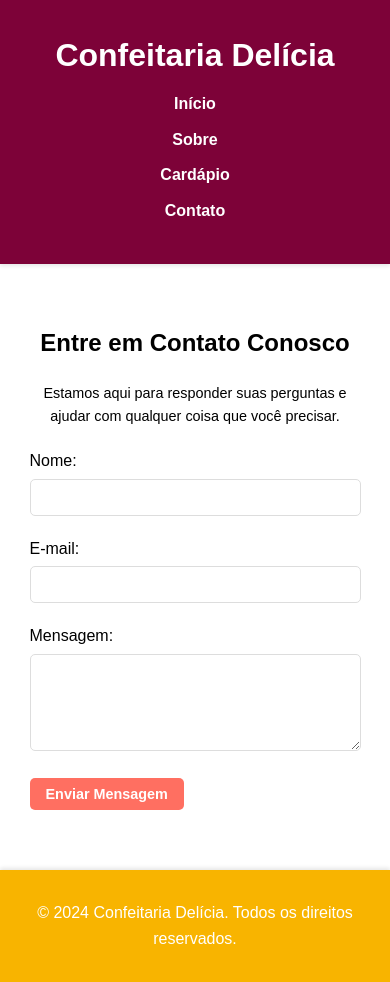
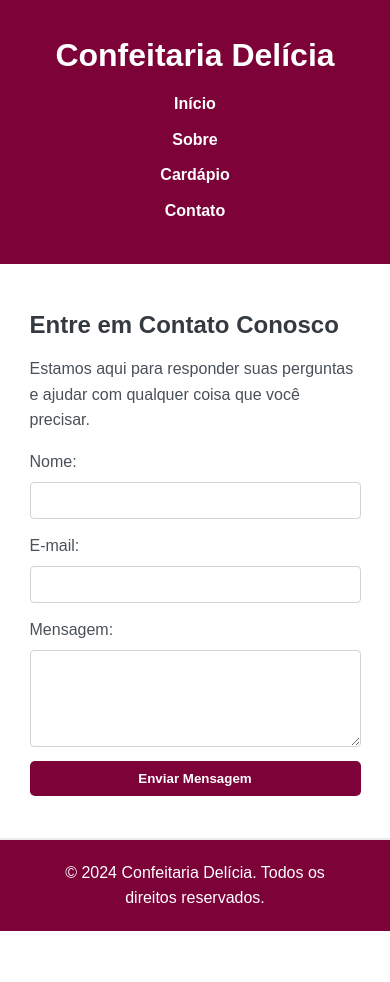
Before and after one commit to isabelamartins3/confeitaria, a Flask app: template templates/contato.html in a window 390 px wide. After the commit the page ends 931 px from the top, so only its background shows below. Run offline with Flask 3, Linux system fonts and the light colour scheme; the template is opened without the code that fills it, so the values that code supplies are empty.

Commit message:
Add files via upload

```diff
--- a/static/css/index.css
+++ b/static/css/index.css
@@ -67,7 +67,7 @@ nav ul li a:hover {
 }
 
 .cta-button {
-    background-color: #ff6f61;
+    background-color: #7d0238;
     color: #fff;
     padding: 10px 20px;
     text-decoration: none;
@@ -144,111 +144,61 @@ nav ul li a:hover {
     }
 }
 
-@media (max-width: 480px) {
-    .hero h2 {
-        font-size: 1.5em;
-    }
-
-    .hero p {
-        font-size: 0.9em;
-    }
-
-    .cta-button {
-        padding: 8px 16px;
-        font-size: 0.9em;
-    }
-    .contact {
-    padding: 50px 0;
-    text-align: center;
+.contact {
+    padding: 2em 0;
+    background-color: #ffffff;
+    border-bottom: 2px solid #e9ecef;
 }
 
 .contact h2 {
-    margin-bottom: 20px;
-    font-size: 2em;
+    margin-bottom: 0.5em;
+    color: #343a40;
 }
 
 .contact p {
-    margin-bottom: 20px;
-    font-size: 1.2em;
+    color: #495057;
+    margin-bottom: 1em;
 }
 
-form {
+.contact form {
     max-width: 600px;
-    margin: 0 auto;
-    text-align: left;
+    margin: auto;
+    display: flex;
+    flex-direction: column; /* Alinha os itens na vertical */
 }
 
-form label {
-    display: block;
-    margin-bottom: 5px;
+.contact label {
+    margin-bottom: 0.5em;
+    color: #495057;
 }
 
-form input,
-form textarea {
+.contact input[type="text"],
+.contact input[type="email"],
+.contact textarea {
     width: 100%;
-    padding: 10px;
-    margin-bottom: 20px;
-    border: 1px solid #ddd;
-    border-radius: 5px;
+    padding: 0.75em;
+    margin-bottom: 1em;
+    border: 1px solid #ced4da;
+    border-radius: 4px;
+    box-sizing: border-box;
 }
 
-form .cta-button {
-    background-color: #ff6f61;
-    color: #fff;
-    padding: 10px 20px;
-    text-decoration: none;
-    font-weight: bold;
-    border-radius: 5px;
-    border: none;
-    cursor: pointer;
-    transition: background-color 0.3s;
+.contact textarea {
+    resize: vertical; /* Permite redimensionar a área de texto verticalmente */
+}
+footer {
+    background-color: #7d0238; /* Cor de fundo do rodapé */
+    color: #fff; /* Cor do texto do rodapé */
+    padding: 10px; /* Espaçamento interno */
+    text-align: center; /* Alinhamento do texto */
 }
 
-form .cta-button:hover {
-    background-color: #e55a50;
+footer p {
+    margin: 0; /* Remove a margem padrão do parágrafo */
 }
 
-footer {
-    background-color: #f8b400;
-    color: #fff;
-    padding: 20px 0;
-    text-align: center;
-    box-shadow: 0 -2px 4px rgba(0, 0, 0, 0.1);
-}
-
-/* Media Queries */
-
-@media (max-width: 768px) {
-    .container {
-        width: 90%;
-        padding: 10px;
-    }
-
-    nav ul li {
-        display: block;
-        margin: 10px 0;
-    }
-
-    .contact h2 {
-        font-size: 1.8em;
-    }
-
-    .contact p {
-        font-size: 1em;
-    }
-}
-
-@media (max-width: 480px) {
-    .contact h2 {
-        font-size: 1.5em;
-    }
-
-    .contact p {
-        font-size: 0.9em;
-    }
-
-    form .cta-button {
-        padding: 8px 16px;
-        font-size: 0.9em;
-    }
-}
+.contact button.cta-button {
+    background-color: #7d0238;
+    color: #ffffff;
+    border: none;
+    padding: 0.75em 1.
--- a/templates/contato.html
+++ b/templates/contato.html
@@ -12,7 +12,7 @@
             <h1>Confeitaria Delícia</h1>
             <nav>
                 <ul>
-                    <li><a href="index.html">Início</a></li>
+                    <li><a href="/">Início</a></li>
                     <li><a href="#">Sobre</a></li>
                     <li><a href="#">Cardápio</a></li>
                     <li><a href="contato.html">Contato</a></li>
--- a/templates/index.html
+++ b/templates/index.html
@@ -12,7 +12,7 @@
             <h1>Confeitaria Delícia</h1>
             <nav>
                 <ul>
-                    <li><a href="#">Início</a></li>
+                    <li><a href="index.html">Início</a></li>
                     <li><a href="#">Sobre</a></li>
                     <li><a href="#">Cardápio</a></li>
                     <li><a href="contatos">Contato</a></li>
```
